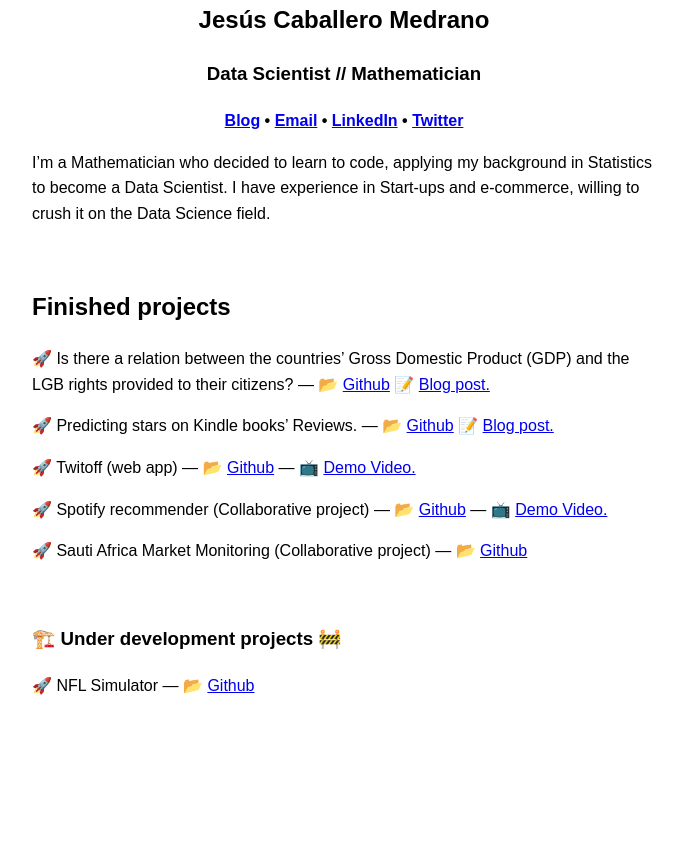
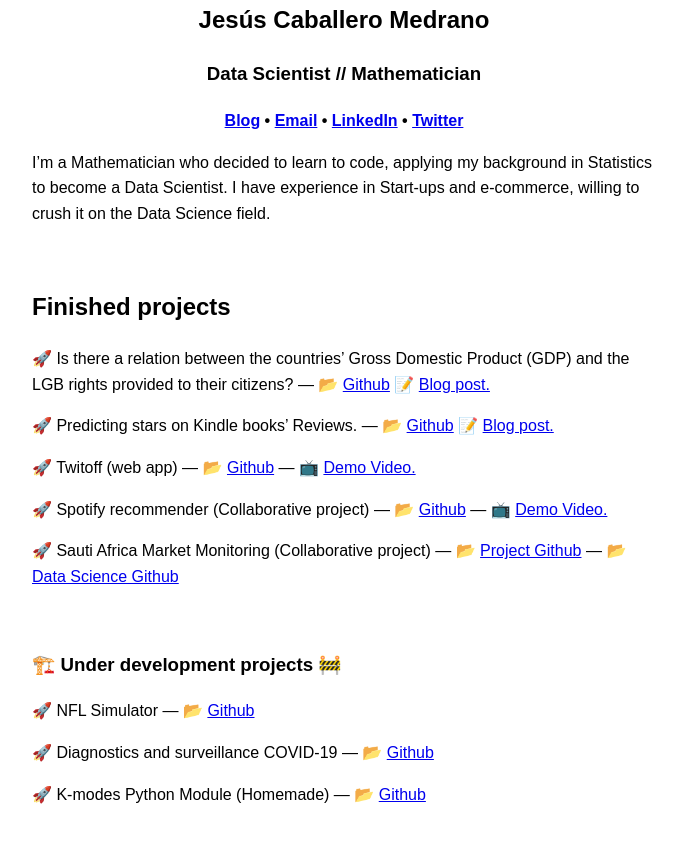
Before and after one commit to CodingDuckmx/CodingDuckmx.github.io, a Jekyll site: the page built from index.md, in a window 1280 px wide. Shown: the part 314-1169 px from the top of the page, without its empty margins (296-979 px from the left). Built offline with Jekyll 4.4.1, drawn with Linux system fonts in a browser that asks for light colours; our own code applies the rules of GitHub Pages for plain Markdown files; before the commit the page ends 1060 px from its top, so only the background shows below that.

Commit message:
Update index.md

```diff
--- a/index.md
+++ b/index.md
@@ -40,7 +40,8 @@ I'm a Mathematician who decided to learn to code, applying my background in Stat
 
  🚀 Spotify recommender (Collaborative project) — 📂 <a href="https://github.com/Build-Week-Spotify-Song-Recommender">Github</a> — 📺 <a href="https://www.youtube.com/watch?v=9PxNpC14wQw&feature=youtu.be">Demo Video.</a>
 
- 🚀 Sauti Africa Market Monitoring  (Collaborative project) — 📂 <a href="https://github.com/Lambda-School-Labs/Sauti-Africa-Market-Monitoring-DS">Github</a>
+ 🚀 Sauti Africa Market Monitoring  (Collaborative project) — 📂 <a href="https://github.com/Lambda-School-Labs/Sauti-Africa-Market-Monitoring-DS"> Project Github</a>
+  — 📂 <a href="https://github.com/CodingDuckmx/Sauti-Africa-Market-Monitoring-DS"> Data Science Github</a>
 
 
 
@@ -49,3 +50,7 @@ I'm a Mathematician who decided to learn to code, applying my background in Stat
 ### 🏗️ Under development projects 🚧
 
   🚀 NFL Simulator — 📂 <a href="https://github.com/CodingDuckmx/NFL-simulator">Github</a>
+
+  🚀 Diagnostics and surveillance COVID-19 — 📂 <a href="https://github.com/CodingDuckmx/Diagnostics-and-surveillance-COVID-19">Github</a>
+
+  🚀 K-modes Python Module (Homemade)  — 📂 <a href="https://github.com/CodingDuckmx/Homemade-K-modes-algorithm">Github</a>
```
